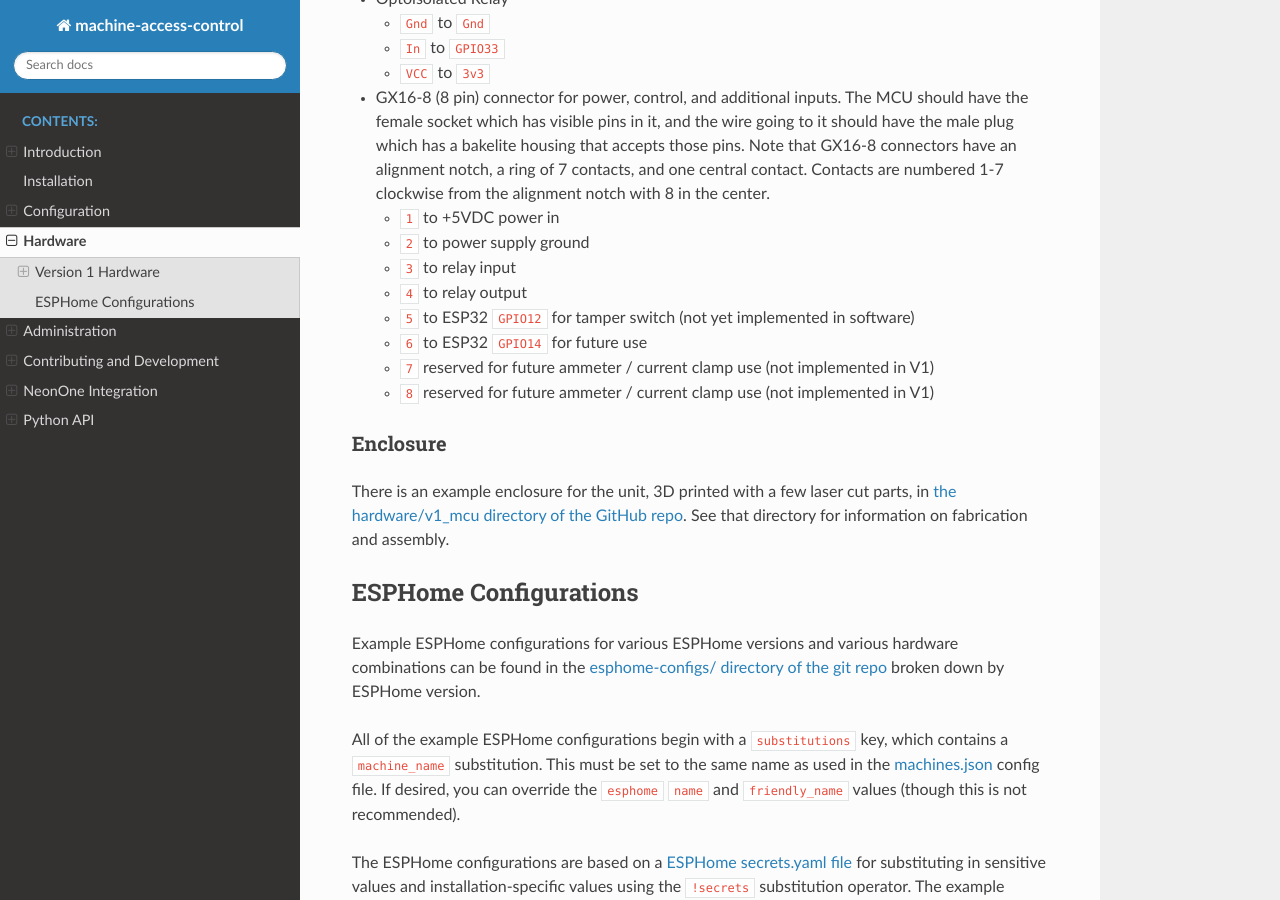
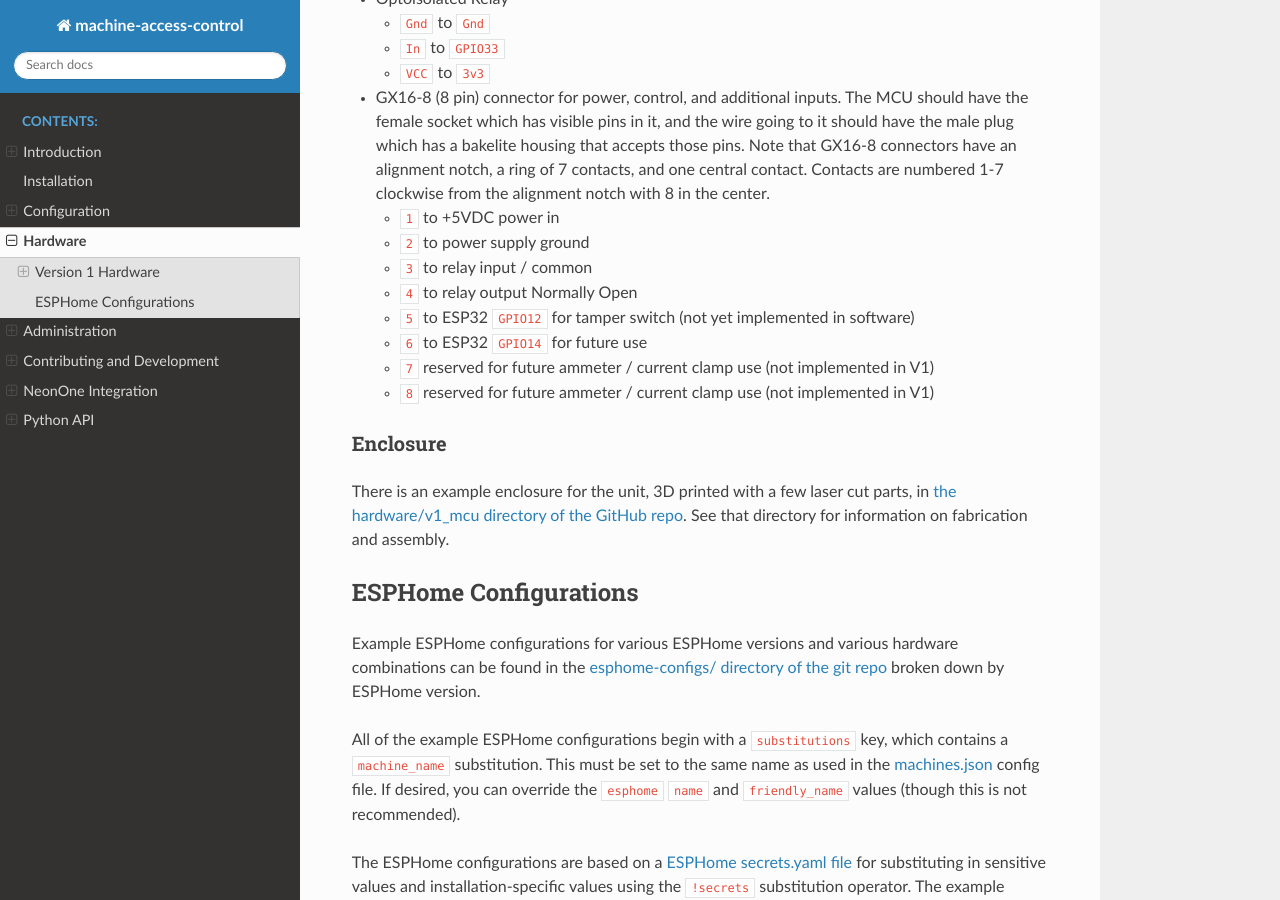
Before and after one commit to jantman/machine-access-control, a Sphinx documentation site: the page built from docs/source/hardware.rst, in a window 1280 px wide and 900 px high, scrolled down 2067 px. Built offline with Sphinx 7.4.7 and the Read the Docs theme 3.1.0, drawn with Linux system fonts in a browser that asks for light colours.

Commit message:
update hardware docs

```diff
--- a/docs/source/hardware.rst
+++ b/docs/source/hardware.rst
@@ -84,8 +84,8 @@ This is intended to work with `esphome-configs/2024.6.4/no-current-input.yaml </
 
   * ``1`` to +5VDC power in
   * ``2`` to power supply ground
-  * ``3`` to relay input
-  * ``4`` to relay output
+  * ``3`` to relay input / common
+  * ``4`` to relay output Normally Open
   * ``5`` to ESP32 ``GPIO12`` for tamper switch (not yet implemented in software)
   * ``6`` to ESP32 ``GPIO14`` for future use
   * ``7`` reserved for future ammeter / current clamp use (not implemented in V1)
```
